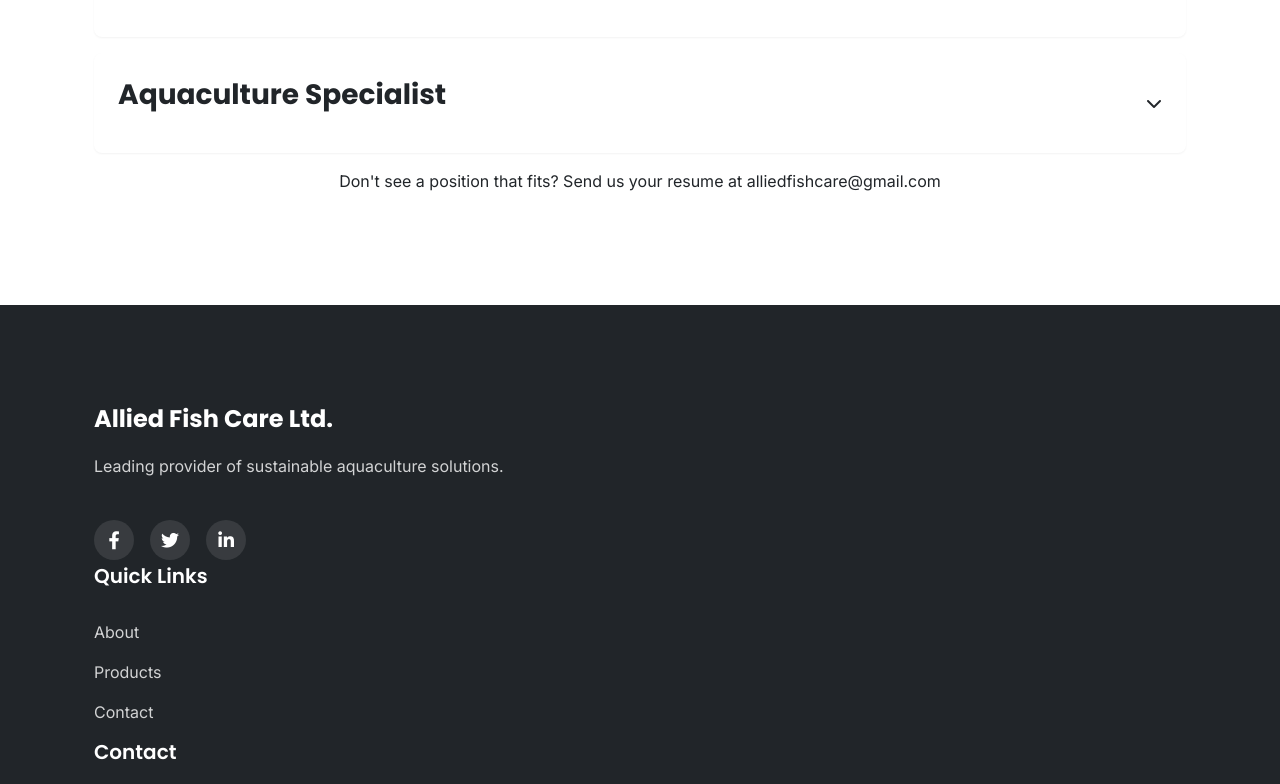
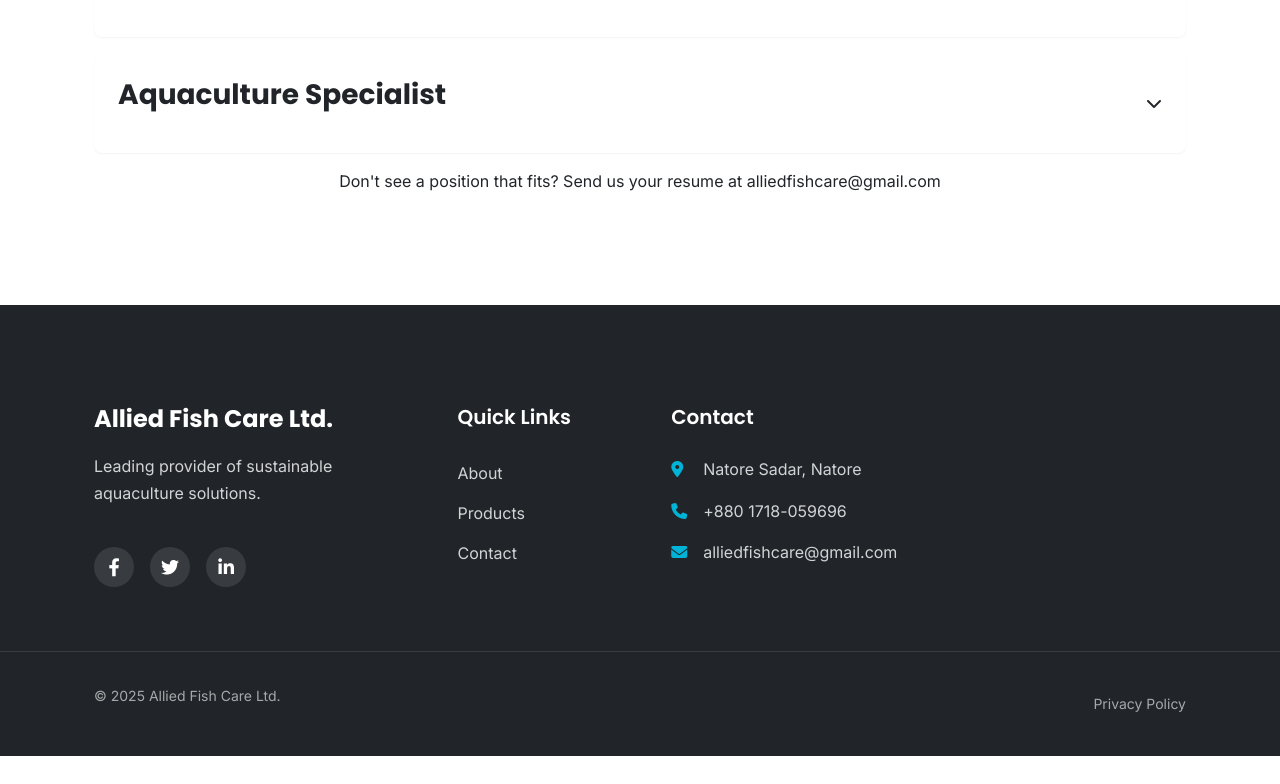
Before and after one commit to rhmunna143/fish-care, a plain HTML site: page careers.html in a window 1280 px wide. Shown: the part 1383-2167 px from the top of the page. After the commit the page ends 2139 px from the top, so only its background shows below. Drawn offline with Linux system fonts and the light colour scheme.

Commit message:
Refactor footer structure for consistency; add section-padding class to enhance layout

```diff
--- a/careers.html
+++ b/careers.html
@@ -171,7 +171,8 @@
     <footer class="footer">
         <div class="container">
             <div class="footer-main">
-                <div class="footer-col">
+                <div class="footer-grid">
+                    <div class="footer-col">
                         <h3 class="footer-title">Allied Fish Care Ltd.</h3>
                         <p class="footer-text">Leading provider of sustainable aquaculture solutions.</p>
                         <div class="footer-social">
@@ -207,6 +208,7 @@
                         <a href="privacy-policy.html">Privacy Policy</a>
                     </div>
                 </div>
+                </div>
             </div>
         </div>
     </footer>
```
Also changed, not shown: blog.html (+3 -2 lines), index.html (+5 -3 lines), privacy-policy.html (+3 -1 lines).
